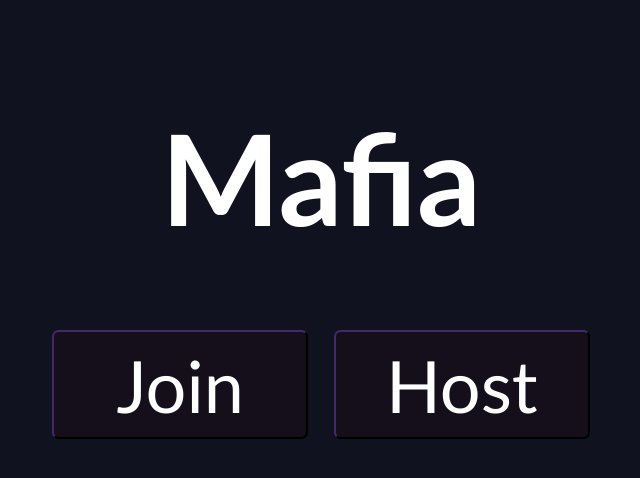
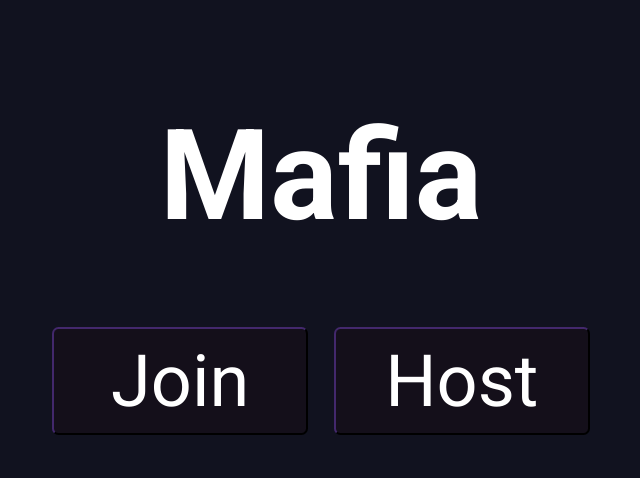
Before and after one commit to mafia-rust/mafia, a React (Create React App) app in the folder client/: page / in a window 1280 px wide. Shown: the top 478 px of the page, without its empty margins (319-959 px from the left). Built offline with nearby package versions, Linux system fonts and the light colour scheme.

Commit message:
style text

```diff
--- a/client/src/game/lang.tsx
+++ b/client/src/game/lang.tsx
@@ -1,6 +1,7 @@
 import React from "react";
 import GAME_MANAGER from "../index";
 import { ChatMessage, NightInformation } from "./net/chatMessage";
+import ROLES from "../resources/roles.json";
 
 let lang: ReadonlyMap<string, string>;
 switchLanguage("en_us");
@@ -30,7 +31,7 @@ export function getChatString(message: ChatMessage): string {
             if(message.messageSender.type === "player"){
                 let playerIndex = message.messageSender.player;
                 return translate("chatmessage.normal",
-                    GAME_MANAGER.gameState.players[playerIndex],
+                    GAME_MANAGER.gameState.players[playerIndex].toString(),
                     message.text
                 );
             } else {
@@ -39,14 +40,14 @@ export function getChatString(message: ChatMessage): string {
             }
         case "whisper":
             return translate("chatmessage.whisper",
-                GAME_MANAGER.gameState.players[message.fromPlayerIndex],
-                GAME_MANAGER.gameState.players[message.toPlayerIndex],
+                GAME_MANAGER.gameState.players[message.fromPlayerIndex].toString(),
+                GAME_MANAGER.gameState.players[message.toPlayerIndex].toString(),
                 message.text
             );
         case "broadcastWhisper":
             return translate("chatmessage.broadcastWhisper",
-                GAME_MANAGER.gameState.players[message.whisperer],
-                GAME_MANAGER.gameState.players[message.whisperee],
+                GAME_MANAGER.gameState.players[message.whisperer].toString(),
+                GAME_MANAGER.gameState.players[message.whisperee].toString(),
             );
         case "roleAssignment":
             let role = message.role;
@@ -136,26 +137,29 @@ export function getNightInformationString(info: NightInformation){
     }
 }
 
-export function colorText(string: string, stringsToColor: {string: string, color: string}[]): JSX.Element[]{
+function styleSubstring(string: string, stringsToStyle: {string: string, style: React.CSSProperties}[]): JSX.Element[]{
 
-    type ColorOrNot = string | {string: string, color: string};
+    type StyledOrNot = string | {string: string, style: React.CSSProperties};
 
-    let finalOutList: ColorOrNot[] = [];
+    let finalOutList: StyledOrNot[] = [];
     finalOutList.push(string);
 
-    for(let i in stringsToColor){
+    for(let i in stringsToStyle){
         for(let j in finalOutList){
 
             if(typeof finalOutList[j] !== "string"){
                 continue;
             }
 
-            let stringSplit = (finalOutList[j] as string).split(RegExp(stringsToColor[i].string, "gi"));
-            let outList: ColorOrNot[] = [];
+
+            const regEscape = (v: string) => v.replace(/[-[\]{}()*+?.,\\^$|#\s]/g, '\\$&');
+
+            let stringSplit = (finalOutList[j] as string).split(RegExp(regEscape(stringsToStyle[i].string), "gi"));
+            let outList: StyledOrNot[] = [];
 
             for(let k in stringSplit){
-                outList.push(stringSplit[k]);
-                outList.push({string: stringsToColor[i].string, color: stringsToColor[i].color});
+                if(stringSplit[k] !== "") outList.push(stringSplit[k]);
+                outList.push({string: stringsToStyle[i].string, style: stringsToStyle[i].style});
             }
             outList.pop();
 
@@ -177,12 +181,75 @@ export function colorText(string: string, stringsToColor: {string: string, color
         }else if(typeof finalOutList[i] === "object"){
             outJsxList.push(
             <span key={i} style={
-                {color: (finalOutList[i] as {string: string, color: string}).color as string}
+                (finalOutList[i] as {string: string, style: string}).style as React.CSSProperties
             }>
-                {(finalOutList[i] as {string: string, color: string}).string as string}
+                {(finalOutList[i] as {string: string, style: string}).string as string}
             </span>);
         }
     }
 
     return outJsxList;
 }
+
+export function styleText(string: string): JSX.Element[]{
+    let stringsToStyle: {string: string, style: React.CSSProperties}[] = [];
+
+    for(let role in (ROLES as any)){
+        let roleObject = (ROLES as any)[role];
+
+        switch(roleObject.faction){
+            case "Coven":
+                stringsToStyle.push({string:translate("role."+role+".name"), style:{
+                    color: "magenta"
+                }});
+                break;
+            case "Town":
+                stringsToStyle.push({string:translate("role."+role+".name"), style:{
+                    color: "lime"
+                }});
+                break;
+            case "Mafia":
+                stringsToStyle.push({string:translate("role."+role+".name"), style:{
+                    color: "red"
+                }});
+                break;
+        }
+    }
+
+    stringsToStyle = stringsToStyle.concat(
+        GAME_MANAGER.gameState.players.map((player)=>{
+            return {string:player.toString(), style:{
+                fontStyle: "italic",
+                fontWeight: "bold"
+            }};
+        })
+    );
+
+    stringsToStyle = stringsToStyle.concat([
+        {string:translate("verdict.guilty"), style:{color:"red"}},
+        {string:translate("verdict.innocent"), style:{color:"lime"}},
+        {string:translate("verdict.abstain"), style:{color:"cyan"}},
+
+        {string:translate("FactionAlignment.Faction.Town"), style:{color:"lime"}},
+        {string:translate("FactionAlignment.Faction.Mafia"), style:{color:"red"}},
+        {string:translate("FactionAlignment.Faction.Neutral"), style:{color:"cyan"}},
+        {string:translate("FactionAlignment.Faction.Coven"), style:{color:"magenta"}},
+        {string:translate("FactionAlignment.Faction.Random"), style:{color:"lightblue"}},
+
+        {string:translate("FactionAlignment.Alignment.Killing"), style:{color:"lightblue"}},
+        {string:translate("FactionAlignment.Alignment.Investigative"), style:{color:"lightblue"}},
+        {string:translate("FactionAlignment.Alignment.Protective"), style:{color:"lightblue"}},
+        {string:translate("FactionAlignment.Alignment.Support"), style:{color:"lightblue"}},
+        {string:translate("FactionAlignment.Alignment.Deception"), style:{color:"lightblue"}},
+        {string:translate("FactionAlignment.Alignment.Evil"), style:{color:"lightblue"}},
+        {string:translate("FactionAlignment.Alignment.Chaos"), style:{color:"lightblue"}},
+        {string:translate("FactionAlignment.Alignment.Random"), style:{color:"lightblue"}},
+        {string:translate("FactionAlignment.Alignment.Utility"), style:{color:"lightblue"}},
+        {string:translate("FactionAlignment.Alignment.Power"), style:{color:"lightblue"}},
+
+    ]);
+
+
+
+    return styleSubstring(string, stringsToStyle);
+}
--- a/client/src/index.css
+++ b/client/src/index.css
@@ -1,9 +1,11 @@
+@import url('https://fonts.googleapis.com/css2?family=Roboto:ital,wght@0,100;0,300;0,400;0,500;0,700;0,900;1,100;1,300;1,400;1,500;1,700;1,900&display=swap');
 
 *{
     text-align: center;
 
     margin: 0;
-    font-family: 'Gill Sans', 'Gill Sans MT', Calibri, 'Trebuchet MS', sans-serif;
+    /* font-family: 'Gill Sans', 'Gill Sans MT', Calibri, 'Trebuchet MS', sans-serif; */
+    font-family: 'Roboto', sans-serif;
 
     -webkit-font-smoothing: antialiased;
     -moz-osx-font-smoothing: grayscale;
--- a/client/src/menu/game/gameScreenContent/ChatMenu.tsx
+++ b/client/src/menu/game/gameScreenContent/ChatMenu.tsx
@@ -1,5 +1,5 @@
 import React from "react";
-import translate, { colorText, getChatString } from "../../../game/lang";
+import translate, { styleText, getChatString } from "../../../game/lang";
 import GAME_MANAGER from "../../../index";
 import "../gameScreen.css";
 import "./chatMenu.css"
@@ -117,7 +117,7 @@ export default class ChatMenu extends React.Component<ChatMenuProps, ChatMenuSta
 
     renderChatMessage(msg: ChatMessage, i: number) {return (
         <div key={i}>
-            {colorText(getChatString(msg), [{string:"Guilty", color:"red"}, {string:"Innocent", color:"lime"}])}
+            {styleText(getChatString(msg))}
         </div>
     );}
 
--- a/client/src/menu/lobby/lobbyMenu.css
+++ b/client/src/menu/lobby/lobbyMenu.css
@@ -8,11 +8,13 @@
     flex-direction: row;
 }
 .lm > header input{
-    font-size: 300%;
+    font-size: 3em;
     margin-right: 2%;
     background: none;
     border: none;
-    max-width: 2em;
+    max-width: 3em;
+    padding:0;
+    margin: 0;
     text-align: left;
 }
 .lm > header button{
--- a/client/src/resources/lang/en_us.json
+++ b/client/src/resources/lang/en_us.json
@@ -77,6 +77,10 @@
     "role.CovenLeader.abilities":"",
     "role.CovenLeader.attributes":"",
 
+    "role.VoodooMaster.name": "Voodoo Master",
+    "role.VoodooMaster.abilities":"",
+    "role.VoodooMaster.attributes":"",
+
 
     "FactionAlignment.Faction.Town": "Town",
     "FactionAlignment.Faction.Mafia": "Mafia",
@@ -135,7 +139,6 @@
     "chatmessage.jailorDecideExecuteYou":"The Jailor decided to execute you!",
     "chatmessage.mediumSeanceYou":"You're being seanced by the medium!",
 
-
     "chatmessage.night.roleBlockedImmune": "Someone tried to roleblock you but you are immune.",
     "chatmessage.night.roleBlocked": "You've been roleblocked.",
     "chatmessage.night.targetSurvivedAttack": "Your target had defense and survived the attack.",
--- a/client/src/resources/roles.json
+++ b/client/src/resources/roles.json
@@ -78,5 +78,15 @@
         "witchable": true,
         "endGameCondition": "Faction",
         "maxCount": 1
+    },
+    "VoodooMaster": {
+        "faction": "Coven",
+        "alignment": "Utility",
+        "suspicious": true,
+        "roleblockable": true,
+        "defense": 0,
+        "witchable": true,
+        "endGameCondition": "Faction",
+        "maxCount": 1
     }
 }
```
Also changed, not shown: client/src/menu/game/HeaderMenu.tsx (+7 -6 lines), client/src/menu/game/gameScreenContent/GraveyardMenu.tsx (+7 -7 lines).
